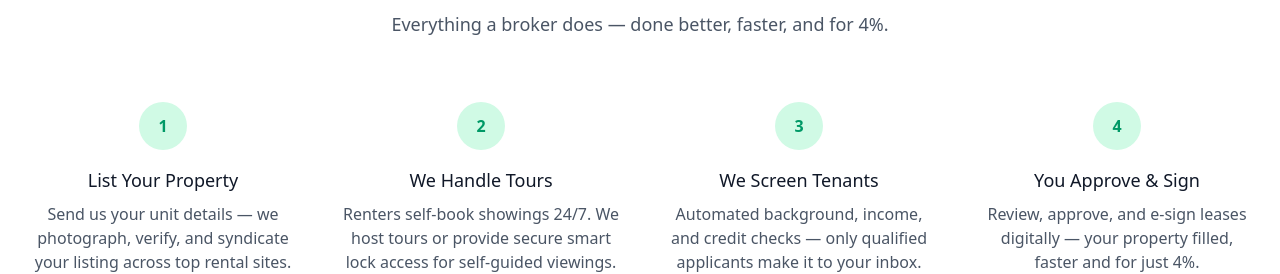
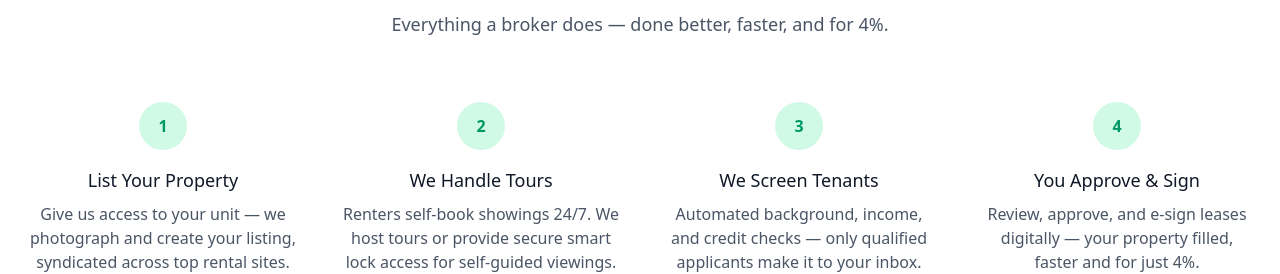
Before and after one commit to Find-Realty/website, a website built with Vite: page index.html in a window 1280 px wide. Shown: the part 526-800 px from the top of the page. Built offline with nearby package versions, Linux system fonts and the light colour scheme.

Commit message:
Tweak copy

```diff
--- a/index.html
+++ b/index.html
@@ -57,8 +57,8 @@
                 List Your Property
               </h3>
               <p class="mt-2 text-gray-600">
-                Send us your unit details — we photograph, verify, and syndicate
-                your listing across top rental sites.
+                Give us access to your unit — we photograph and create your
+                listing, syndicated across top rental sites.
               </p>
             </div>
 
```
